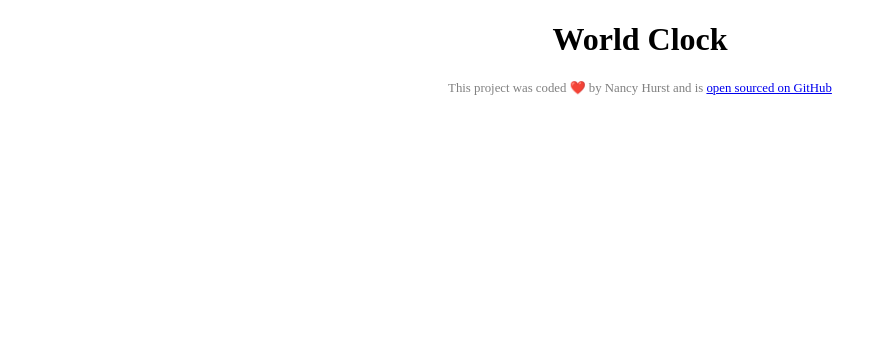
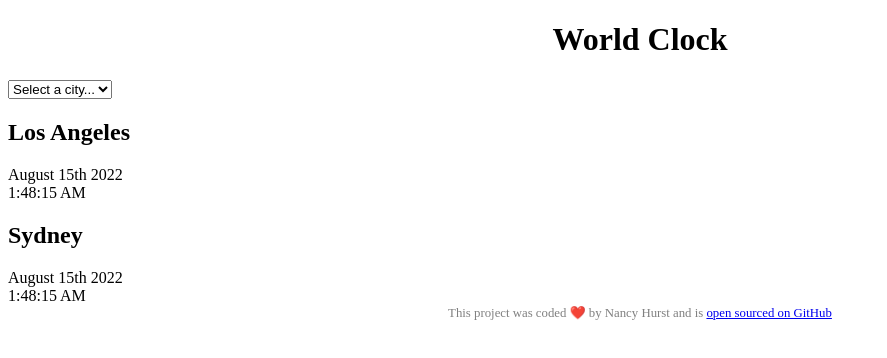
Before and after one commit to Cendrinne/World-Clock-nh, a plain HTML site: page index.html in a window 1280 px wide. Shown: the whole page, without its empty margins (0-887 px from the left). Drawn offline with Linux system fonts and the light colour scheme.

Commit message:
Added the basic HTML

```diff
--- a/index.html
+++ b/index.html
@@ -3,12 +3,32 @@
   <head>
     <meta charset="UTF-8" />
     <meta name="viewport" content="width=device-width, initial-scale=1.0" />
+    <link rel="stylesheet" href="css/style.css" />
     <title>World Clock - Nancy Hurst</title>
-    <link rel="stylesheet" href="css/style.css" />
   </head>
   <body>
-    <h1>World Clock</h1>
+    <div class="container">
+      <!-- Content will go here -->
+      <h1>World Clock</h1>
 
+      <select>
+        <option value="">Select a city...</option>
+        <option value="new_york">New York</option>
+        <option value="london">London</option>
+        <option value="tokyo">Tokyo</option>
+        <option value="sydney">Sydney</option>
+      </select>
+
+      <div class="city"></div>
+      <h2>Los Angeles</h2>
+      <div class="date">August 15th 2022</div>
+      <div class="time">1:48:15 AM</div>
+
+      <div class="city"></div>
+      <h2>Sydney</h2>
+      <div class="date">August 15th 2022</div>
+      <div class="time">1:48:15 AM</div>
+    </div>
     <footer>
       This project was coded ❤️ by Nancy Hurst and is
       <a href="https://world-clock-nh.netlify.app/" target="_blank">
```
